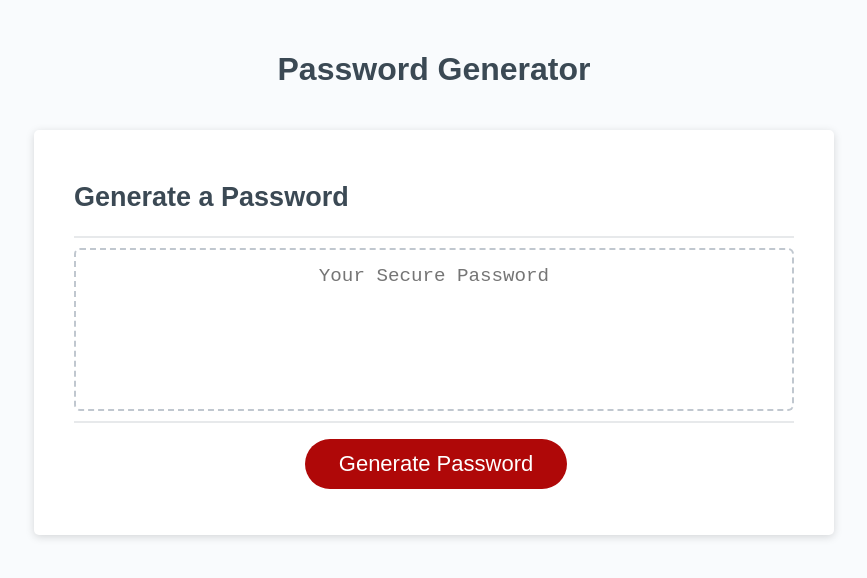
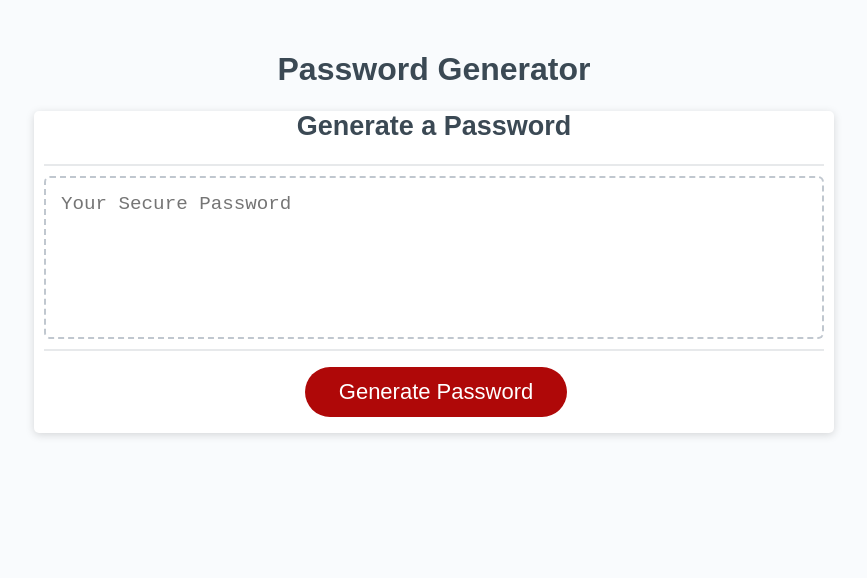
Before and after one commit to edgardopina/bc-challenge-03, a plain HTML site: page index.html in a window 1280 px wide. Shown: the whole page, without its empty margins (206-1073 px from the left). Drawn offline with Linux system fonts and the light colour scheme.

Commit message:
Adjusted CSS media-queries to acommodate small devices

```diff
--- a/Develop/script.js
+++ b/Develop/script.js
@@ -185,8 +185,11 @@ function generatePassword() {
 
 // Write password to the #password input
 function writePassword() {
-	var password = generatePassword(); // generate password
+	var password = ""; // initializes password string after each run
 	var passwordText = document.querySelector("#password"); // maps variable passwordText to html element id="password"
+	passwordText.value = password; // cleans html id="password" content from previous password
+	password = generatePassword(); // generate password
+	passwordText = document.querySelector("#password"); // locates element with id="password"
 	passwordText.value = password; // updates html id="password" content with the built password
 }
 
--- a/Develop/style copy.css
+++ b/Develop/style copy.css
@@ -115,7 +115,7 @@ button[disabled] {
 	border: 2px dashed #c0c7cf;
 	border-radius: 6px;
 	resize: none;
-	/* overflow: hidden; */
+	overflow: scroll;
 }
 
 @media (max-width: 690px) {
--- a/Develop/style.css
+++ b/Develop/style.css
@@ -2,6 +2,7 @@
 *::before,
 *::after {
 	box-sizing: border-box;
+	text-align: center;
 }
 
 html,
@@ -25,7 +26,8 @@ body {
 
 header {
 	text-align: center;
-	padding: 20px;
+	padding: 10px 20px 0px 20px;
+	margin: 0px;
 	padding-top: 0px;
 	color: hsl(206, 17%, 28%);
 }
@@ -39,11 +41,7 @@ header {
 	font-size: 18px;
 	margin: 0 auto;
 	max-width: 800px;
-	padding: 30px 40px;
-	/**/
-	display: flex;
-	flex-direction: column;
-	justify-content: center;
+	padding: 0px 10px;
 }
 
 .card-header::after {
@@ -52,8 +50,8 @@ header {
 	width: 100%;
 	background: #e7e9eb;
 	height: 2px;
-	/**/
-	text-align: center;
+	padding: 0px;
+	margin: 0px;
 }
 
 .card-body {
@@ -62,6 +60,7 @@ header {
 
 .card-footer {
 	text-align: center;
+min-height: 75px;
 }
 
 .card-footer::before {
@@ -114,13 +113,15 @@ button[disabled] {
 	padding-right: 15px;
 	padding-bottom: 85px;
 	font-size: 1.2rem;
-	text-align: center;
+	text-align: left;
 	margin-top: 10px;
 	margin-bottom: 10px;
 	border: 2px dashed #c0c7cf;
 	border-radius: 6px;
 	resize: none;
-	overflow: scroll; /* allows scrollbar for small screen devices   */
+	overflow: scroll;
+	word-break: break-all;
+	/* min-width: 100px; */
 }
 
 @media (max-width: 690px) {
@@ -139,4 +140,7 @@ button[disabled] {
 	.btn {
 		font-size: 0.8rem;
 	}
+	#password {
+		min-height: 150px;
+	}
 }
```
